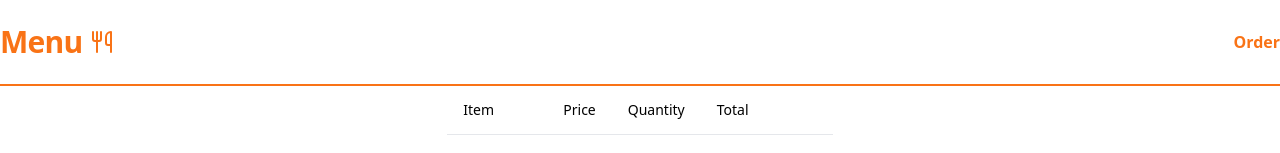
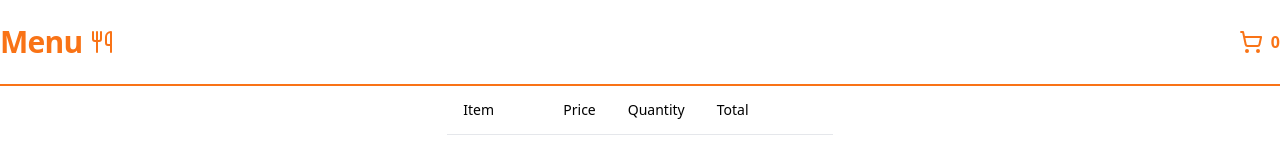
Before and after one commit to jiajieyong/food-ordering-website, a Next.js app: page /orderform in a window 1280 px wide. Shown: the top 153 px of the page. Built offline with nearby package versions, Linux system fonts and the light colour scheme.

Commit message:
feat: wrap the nav in a provider so that the cart items can be updated

```diff
--- a/src/app/layout.tsx
+++ b/src/app/layout.tsx
@@ -11,8 +11,11 @@ const RootLayout = ({ children }: { children: React.ReactNode }) => {
         <title>Food Ordering Website</title>
       </head>
       <body>
-        <Navigation />
-        <Provider store={store}>{children}</Provider>
+
+        <Provider store={store}>
+          <Navigation />
+            {children}
+        </Provider>
       </body>
     </html>
   );
--- a/src/components/composite/MainNav.tsx
+++ b/src/components/composite/MainNav.tsx
@@ -1,11 +1,16 @@
 
 import Link from 'next/link';
+import { useAppSelector } from '@/hooks/hooks';
+import { ShoppingCart } from 'lucide-react';
+import { getMemoizedNumItems } from '@/redux/orderSlice';
 
 const MainNav = () => {
+    const getCartItems = useAppSelector(getMemoizedNumItems);
     return (
         <span className="flex space-x-2 items-center">
-            <Link href="/orderform" className="font-bold text-orange-500">
-                Order
+            <Link href="/orderform" className="flex space-x-2 justify-between items-center font-bold text-orange-500">
+                    <ShoppingCart />
+                    <div>{getCartItems}</div>
             </Link>
         </span>
     );
```
